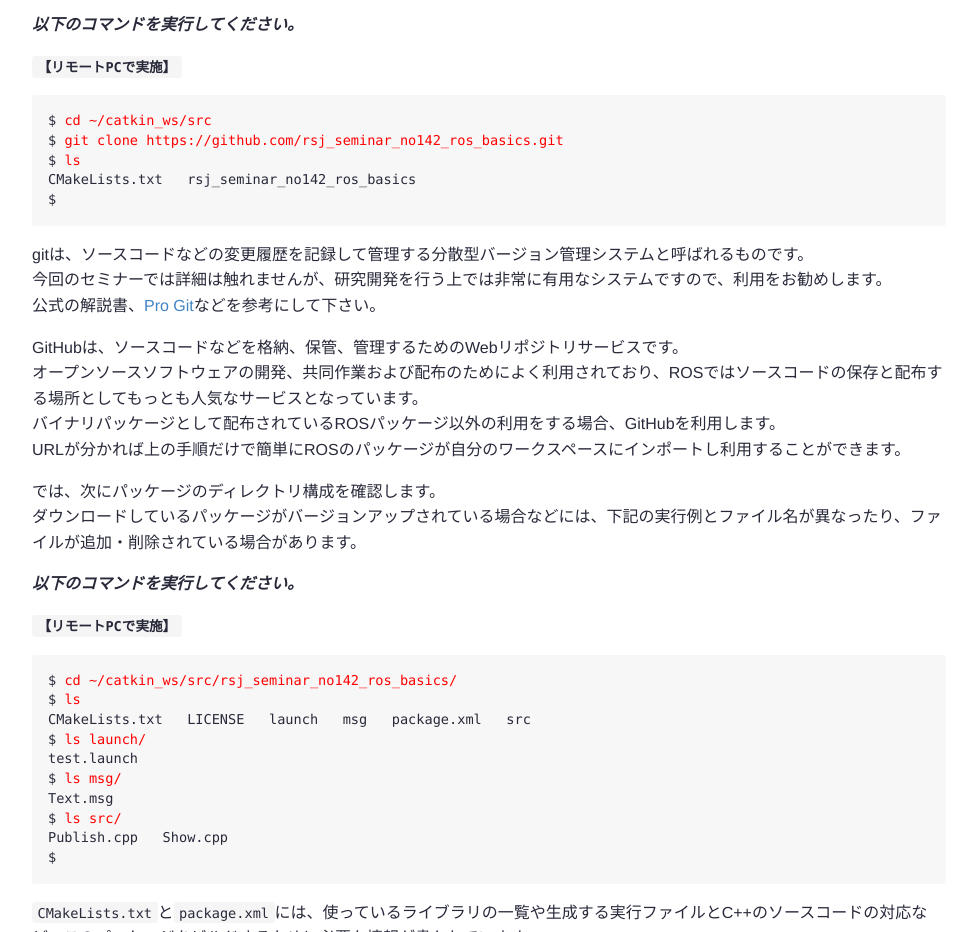
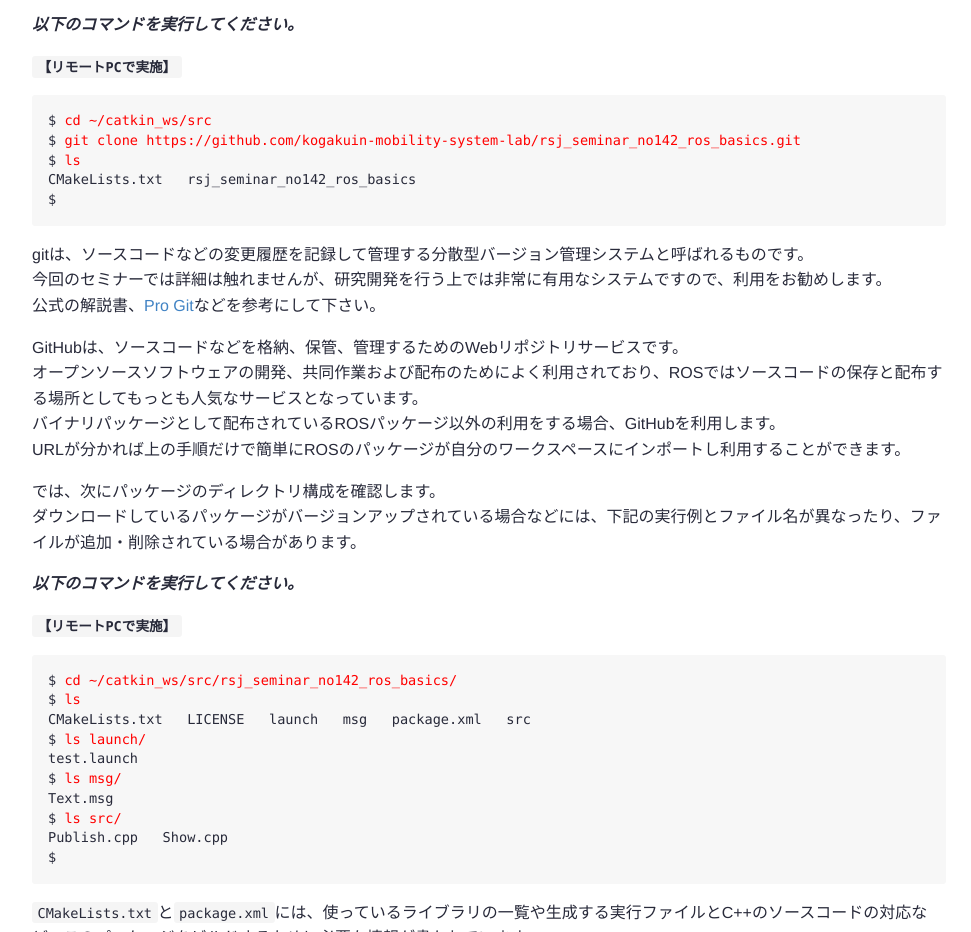
Before and after one commit to kogakuin-mobility-system-lab/rsj-seminar-142, a plain HTML site: page ros_basics.html in a window 1280 px wide. Shown: the part 2480-3412 px from the top of the page, without its empty margins (151-1122 px from the left). Drawn offline with Linux system fonts and the light colour scheme.

Commit message:
Add files via upload

```diff
--- a/ros_basics.html
+++ b/ros_basics.html
@@ -88,7 +88,7 @@
 
           <p><strong><code class="language-plaintext highlighter-rouge">【リモートPCで実施】</code></strong></p>
           <div class="codehilite">
-            <pre><span class="nt">$ <span style="color:red">cd ~/catkin_ws/src</span><br>$ <span style="color:red">git clone https://github.com/rsj_seminar_no142_ros_basics.git</span><br>$ <span style="color:red">ls</span><br>CMakeLists.txt   rsj_seminar_no142_ros_basics<br>$ </pre>
+            <pre><span class="nt">$ <span style="color:red">cd ~/catkin_ws/src</span><br>$ <span style="color:red">git clone https://github.com/kogakuin-mobility-system-lab/rsj_seminar_no142_ros_basics.git</span><br>$ <span style="color:red">ls</span><br>CMakeLists.txt   rsj_seminar_no142_ros_basics<br>$ </pre>
           </div>
 
           <p>gitは、ソースコードなどの変更履歴を記録して管理する分散型バージョン管理システムと呼ばれるものです。<br>
```
